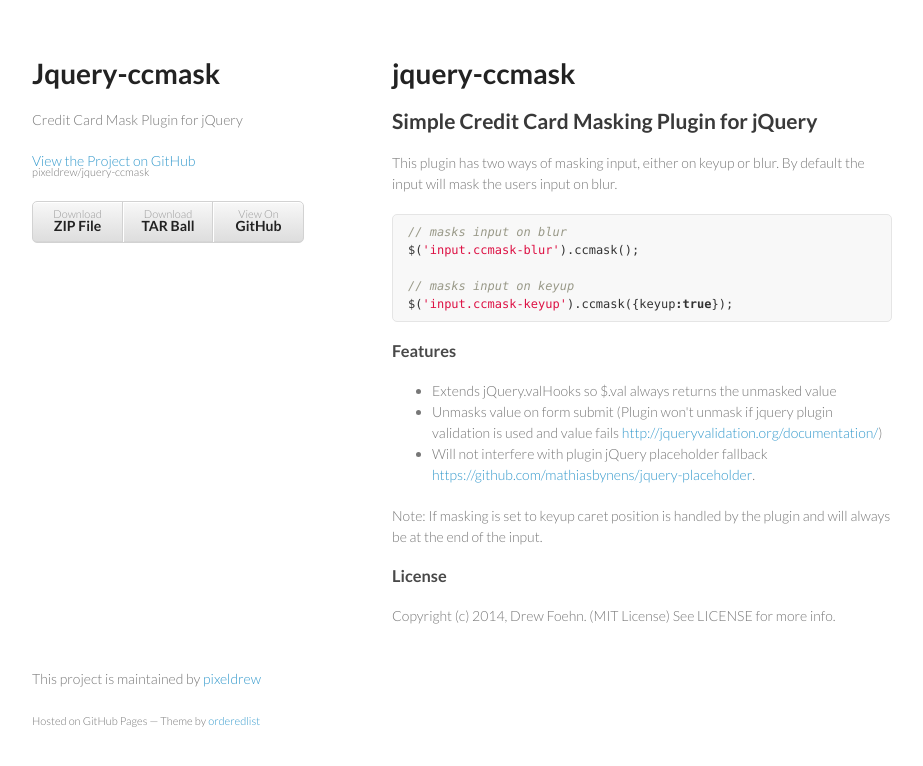
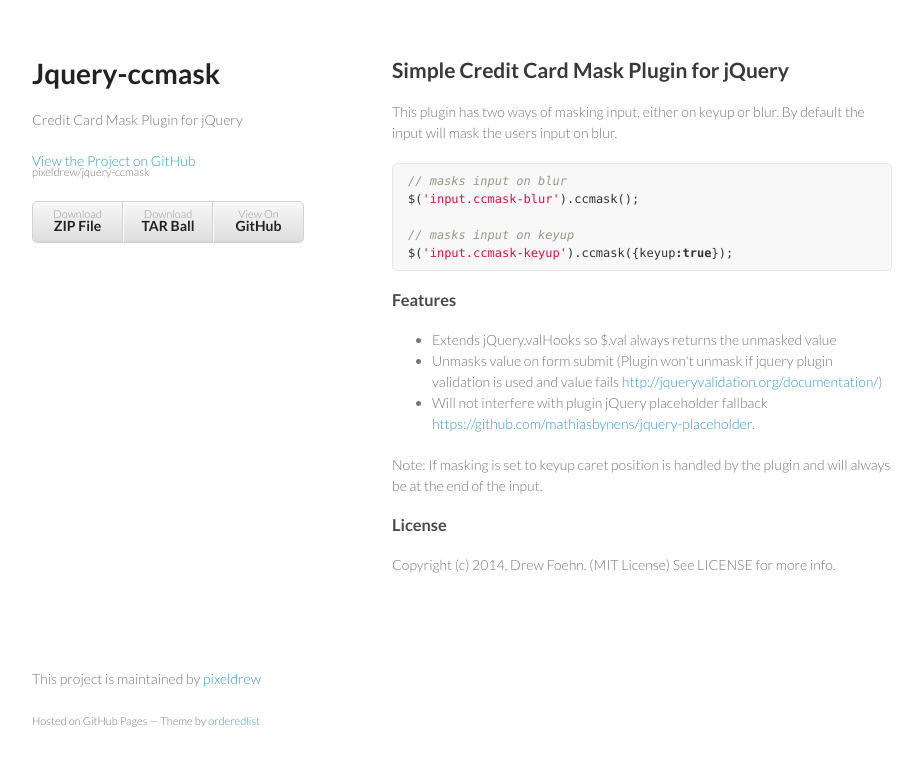
Before and after one commit to pixeldrew/jquery-ccmask, a plain HTML site: page index.html in a window 1280 px wide. Shown: the whole page, without its empty margins (178-1101 px from the left). Drawn offline with Linux system fonts and the light colour scheme.

Commit message:
updated gh-page

```diff
--- a/index.html
+++ b/index.html
@@ -28,11 +28,8 @@
         </ul>
       </header>
       <section>
-        <h1>
-<a name="jquery-ccmask" class="anchor" href="#jquery-ccmask"><span class="octicon octicon-link"></span></a>jquery-ccmask</h1>
-
 <h2>
-<a name="simple-credit-card-masking-plugin-for-jquery" class="anchor" href="#simple-credit-card-masking-plugin-for-jquery"><span class="octicon octicon-link"></span></a>Simple Credit Card Masking Plugin for jQuery</h2>
+<a name="simple-credit-card-masking-plugin-for-jquery" class="anchor" href="#simple-credit-card-masking-plugin-for-jquery"><span class="octicon octicon-link"></span></a>Simple Credit Card Mask Plugin for jQuery</h2>
 
 <p>This plugin has two ways of masking input, either on keyup or blur. By default the input will mask the users input on blur.</p>
 
```
